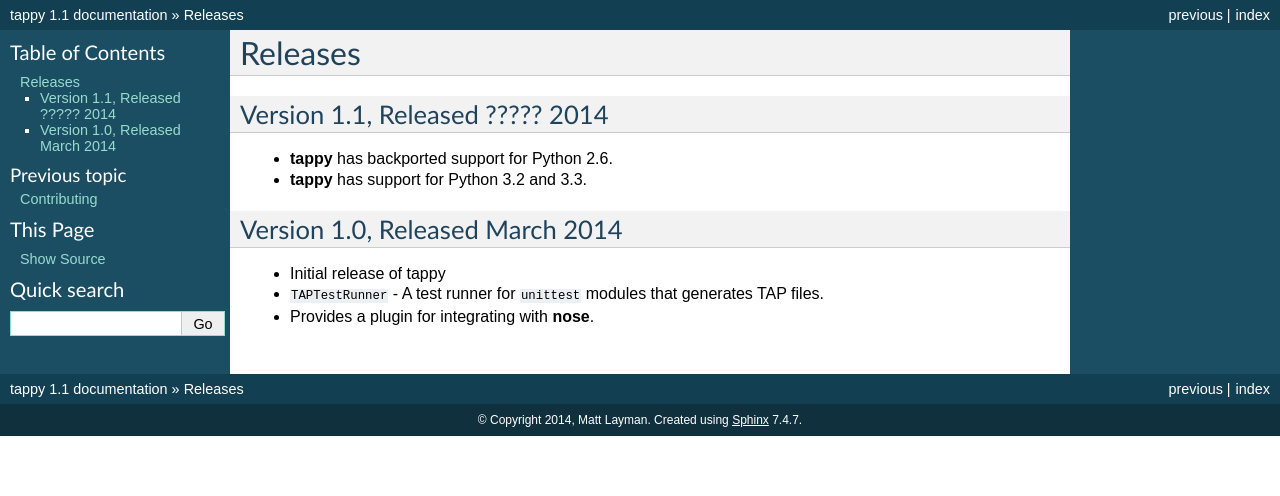
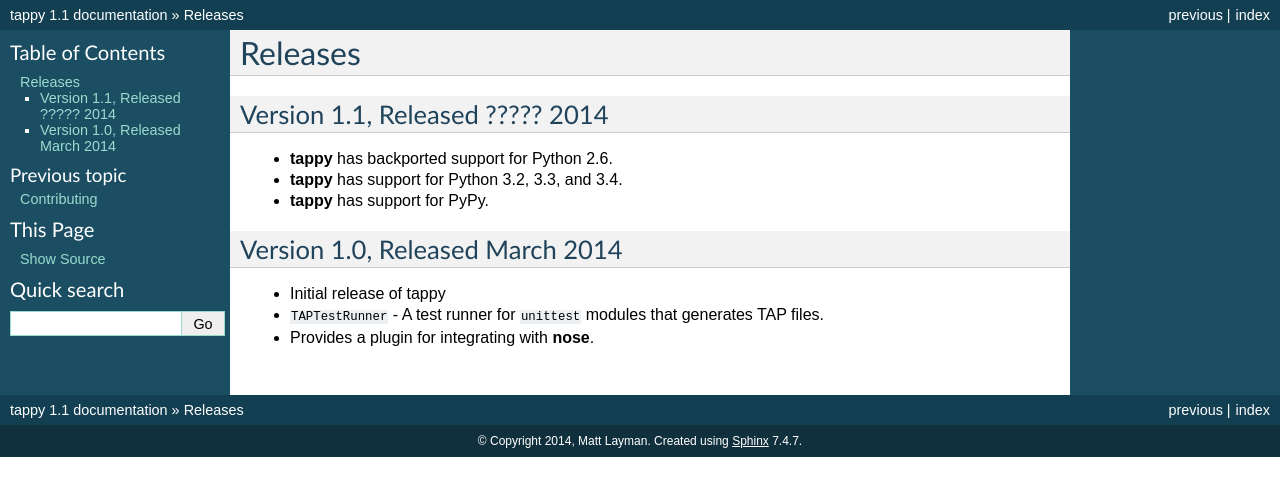
Before and after one commit to python-tap/tappy, a Sphinx documentation site: the page built from docs/releases.rst, in a window 1280 px wide. Shown: the top 496 px of the page. Built offline with Sphinx 7.4.7, drawn with Linux system fonts in a browser that asks for light colours.

Commit message:
Support Python 3.4 and PyPy.

```diff
--- a/docs/releases.rst
+++ b/docs/releases.rst
@@ -5,7 +5,8 @@
 --------------------------------
 
 * **tappy** has backported support for Python 2.6.
-* **tappy** has support for Python 3.2 and 3.3.
+* **tappy** has support for Python 3.2, 3.3, and 3.4.
+* **tappy** has support for PyPy.
 
 Version 1.0, Released March 2014
 --------------------------------
```
Also changed, not shown: .travis.yml, 1 other file.
